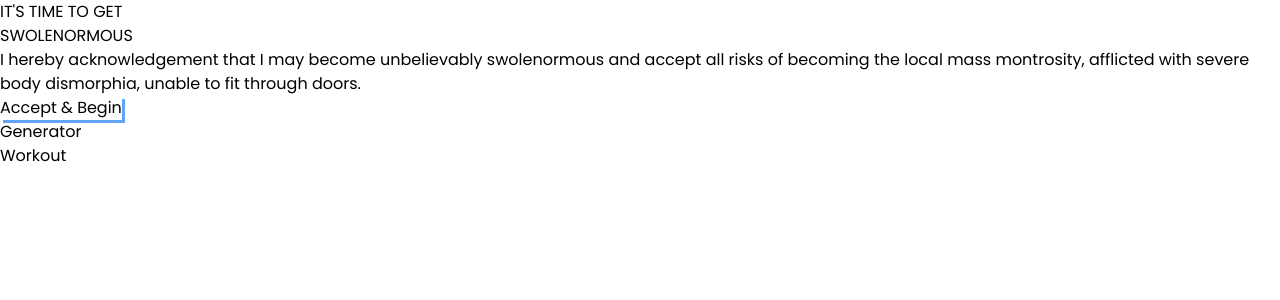
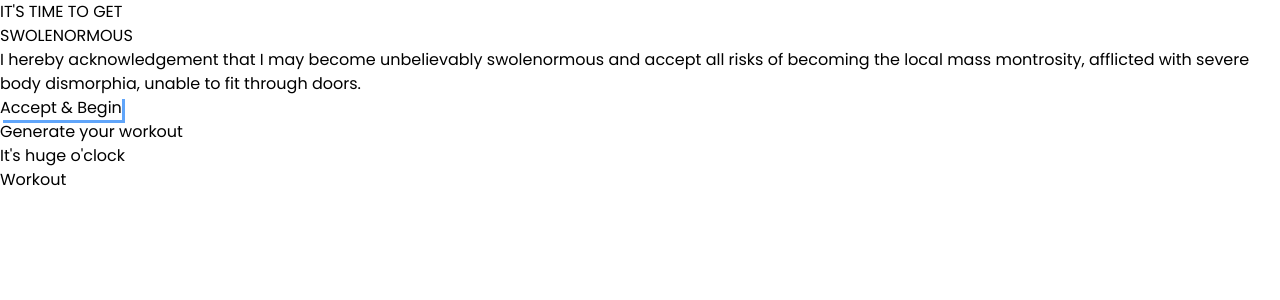
Before and after one commit to Samuellekpor/fitness-app, a React (Vite) app: page / in a window 1280 px wide. Shown: the top 300 px of the page. Built offline with nearby package versions, Linux system fonts and the light colour scheme.

Commit message:
Added the header of the generator

```diff
--- a/src/components/Generator.jsx
+++ b/src/components/Generator.jsx
@@ -1,7 +1,10 @@
 import React from 'react'
+import SectionWrapper from './SectionWrapper'
 
 export default function Generator() {
   return (
-    <div>Generator</div>
+    <SectionWrapper header={"Generate your workout"} title= {['It\'s', 'huge', 'o\'clock']}>
+      czzvfv
+    </SectionWrapper>
   )
 }
--- /dev/null
+++ b/src/components/SectionWrapper.jsx
@@ -0,0 +1,16 @@
+import React from "react";
+
+export default function SectionWrapper(props) {
+  const { children, header, title } = props;
+  return (
+    <section className="min-h-screen flex flex-col gap-10">
+      <div className="bg-slate-950 py-10 flex flex-col gap-4 justify-center items-center">
+        <p className="uppercase font-medium">{header}</p>
+        <h2 className="font-semibold text-3xl sm:text-4xl md:text-5xl lg:text-6xl">
+          {title[0]} <span className="uppercase text-blue-400">{title[1]}</span>{" "}
+          {title[2]}
+        </h2>
+      </div>
+    </section>
+  );
+}
```
